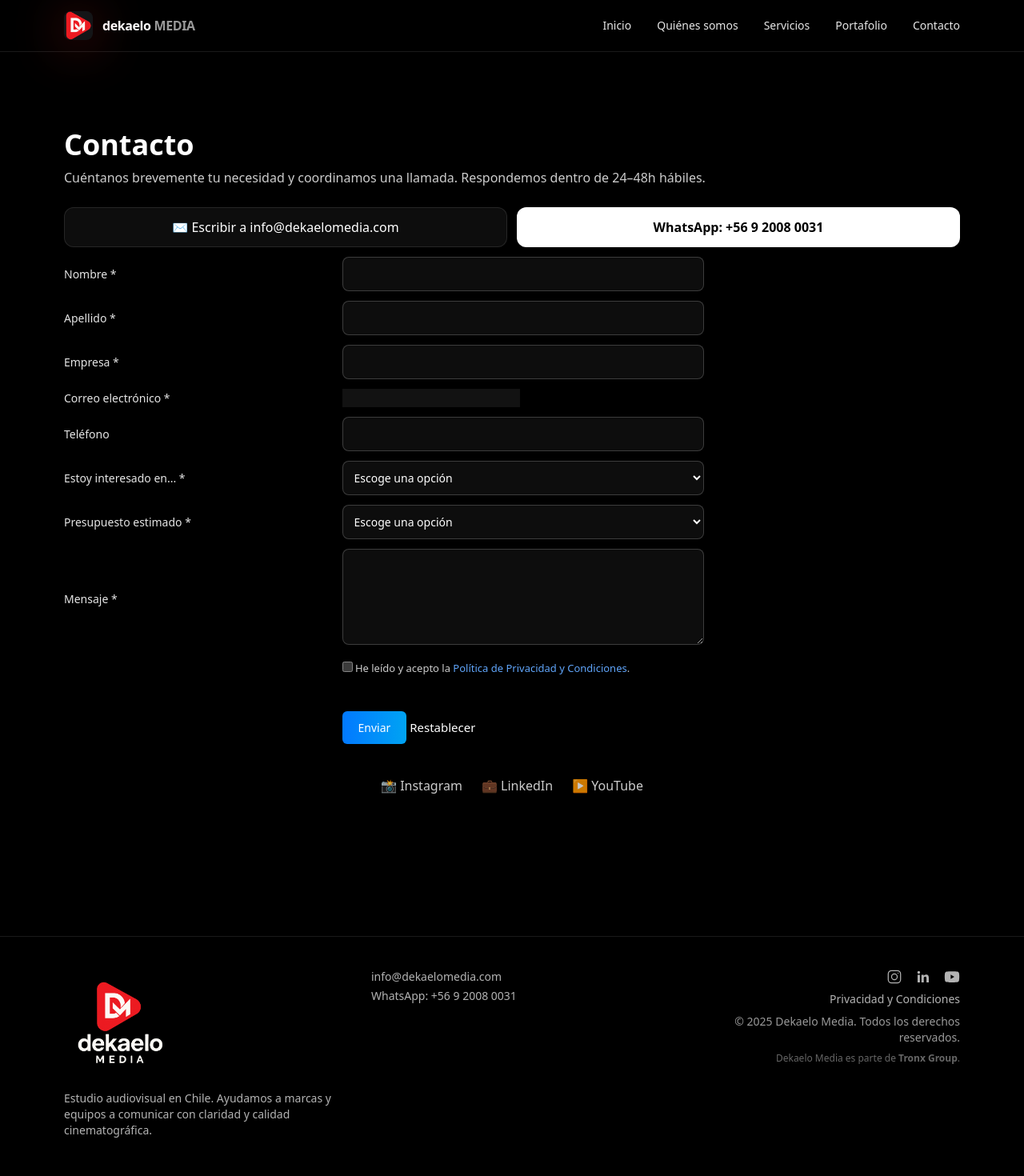
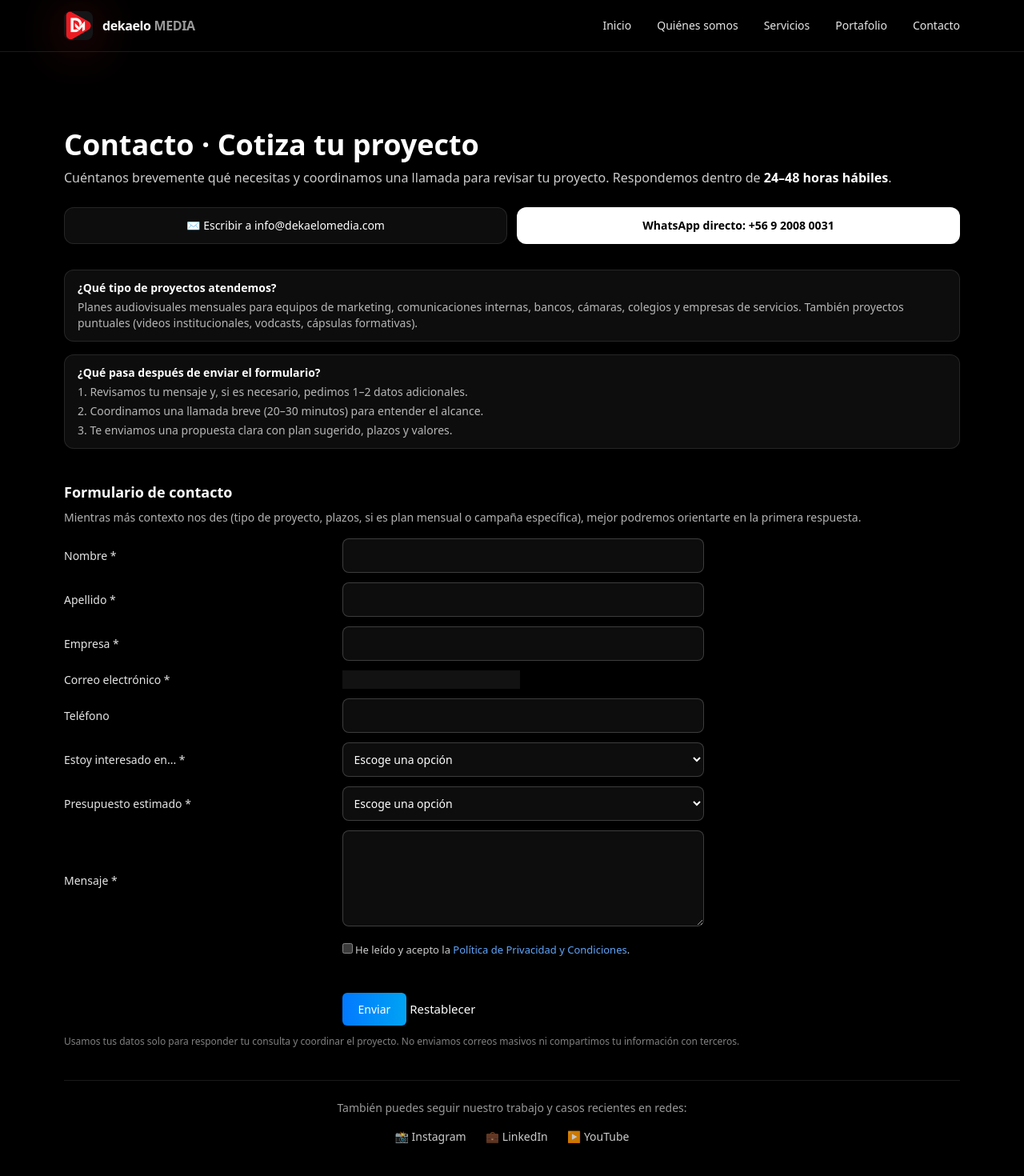
Before and after one commit to TronxGroup/Dekaelo-Media, a Next.js app: page /contacto in a window 1280 px wide. Shown: the top 1470 px of the page at 80% size. Built offline with nearby package versions, Linux system fonts and the light colour scheme.

Commit message:
Update page.tsx

```diff
--- a/app/contacto/page.tsx
+++ b/app/contacto/page.tsx
@@ -3,44 +3,108 @@ import ZohoLeadForm from "../components/ZohoLeadForm";
 
 export const metadata = {
   title: "Contacto | Dekaelo Media",
-  description: "Agenda una llamada o cuéntanos sobre tu proyecto.",
+  description:
+    "Cotiza tu plan audiovisual mensual o agenda una llamada con el estudio. Respondemos todas las consultas en menos de 24–48 horas hábiles.",
 };
 
 export default function Page() {
   return (
     <section className="section">
       <div className="container max-w-2xl">
-        <h1 className="h2">Contacto</h1>
+        {/* ENCABEZADO */}
+        <h1 className="h2">Contacto · Cotiza tu proyecto</h1>
         <p className="p mt-2 text-white/80">
-          Cuéntanos brevemente tu necesidad y coordinamos una llamada. Respondemos dentro de 24–48h hábiles.
+          Cuéntanos brevemente qué necesitas y coordinamos una llamada para revisar tu proyecto.
+          Respondemos dentro de <span className="font-semibold text-white">24–48 horas hábiles</span>.
         </p>
 
-        {/* Atajos */}
+        {/* ATALLOS RÁPIDOS */}
         <div className="mt-6 grid sm:grid-cols-2 gap-3">
           <a
             href="mailto:info@dekaelomedia.com?subject=Consulta%20Dekaelo%20Media"
-            className="rounded-xl border border-white/10 bg-white/5 px-4 py-3 text-center hover:bg-white/10 transition"
+            className="rounded-xl border border-white/10 bg-white/5 px-4 py-3 text-center hover:bg-white/10 transition text-sm"
           >
-            ✉️ Escribir a info@dekaelomedia.com
+            ✉️ Escribir a <span className="font-medium">info@dekaelomedia.com</span>
           </a>
           <a
             href="https://wa.me/56920080031"
             target="_blank"
             rel="noopener noreferrer"
-            className="rounded-xl border border-white/10 bg-white text-black px-4 py-3 text-center font-semibold hover:opacity-90 transition"
+            className="rounded-xl border border-white/10 bg-white text-black px-4 py-3 text-center font-semibold hover:opacity-90 transition text-sm"
           >
-            WhatsApp: +56 9 2008 0031
+            WhatsApp directo: +56 9 2008 0031
           </a>
         </div>
 
-        {/* Formulario Zoho (Client Component) */}
-        <ZohoLeadForm />
+        {/* CONTEXTO BREVE */}
+        <div className="mt-8 grid gap-4 text-sm text-white/70">
+          <div className="rounded-xl border border-white/10 bg-white/5 px-4 py-3">
+            <p className="font-semibold text-white">¿Qué tipo de proyectos atendemos?</p>
+            <p className="mt-1">
+              Planes audiovisuales mensuales para equipos de marketing, comunicaciones internas,
+              bancos, cámaras, colegios y empresas de servicios. También proyectos puntuales
+              (videos institucionales, vodcasts, cápsulas formativas).
+            </p>
+          </div>
+          <div className="rounded-xl border border-white/10 bg-white/5 px-4 py-3">
+            <p className="font-semibold text-white">¿Qué pasa después de enviar el formulario?</p>
+            <ol className="mt-1 list-decimal list-inside space-y-1">
+              <li>Revisamos tu mensaje y, si es necesario, pedimos 1–2 datos adicionales.</li>
+              <li>Coordinamos una llamada breve (20–30 minutos) para entender el alcance.</li>
+              <li>Te enviamos una propuesta clara con plan sugerido, plazos y valores.</li>
+            </ol>
+          </div>
+        </div>
 
-        {/* Redes sociales */}
-        <div className="mt-10 flex justify-center gap-6 text-white/80">
-          <a href="https://www.instagram.com/dekaelo_media" target="_blank" rel="noopener noreferrer">📸 Instagram</a>
-          <a href="https://www.linkedin.com/company/dekaelo-media" target="_blank" rel="noopener noreferrer">💼 LinkedIn</a>
-          <a href="https://www.youtube.com/@dekaelo_media" target="_blank" rel="noopener noreferrer">▶️ YouTube</a>
+        {/* FORMULARIO ZOHO */}
+        <div id="form" className="mt-10">
+          <h2 className="text-lg font-semibold text-white mb-2">
+            Formulario de contacto
+          </h2>
+          <p className="text-sm text-white/70 mb-4">
+            Mientras más contexto nos des (tipo de proyecto, plazos, si es plan mensual o
+            campaña específica), mejor podremos orientarte en la primera respuesta.
+          </p>
+
+          <ZohoLeadForm />
+
+          <p className="mt-3 text-xs text-white/50">
+            Usamos tus datos solo para responder tu consulta y coordinar el proyecto. No
+            enviamos correos masivos ni compartimos tu información con terceros.
+          </p>
+        </div>
+
+        {/* REDES SOCIALES */}
+        <div className="mt-10 border-t border-white/10 pt-6">
+          <p className="text-center text-white/60 text-sm mb-4">
+            También puedes seguir nuestro trabajo y casos recientes en redes:
+          </p>
+          <div className="flex justify-center gap-6 text-white/80 text-sm">
+            <a
+              href="https://www.instagram.com/dekaelo_media"
+              target="_blank"
+              rel="noopener noreferrer"
+              className="hover:text-white"
+            >
+              📸 Instagram
+            </a>
+            <a
+              href="https://www.linkedin.com/company/dekaelo-media"
+              target="_blank"
+              rel="noopener noreferrer"
+              className="hover:text-white"
+            >
+              💼 LinkedIn
+            </a>
+            <a
+              href="https://www.youtube.com/@dekaelo_media"
+              target="_blank"
+              rel="noopener noreferrer"
+              className="hover:text-white"
+            >
+              ▶️ YouTube
+            </a>
+          </div>
         </div>
       </div>
     </section>
```
